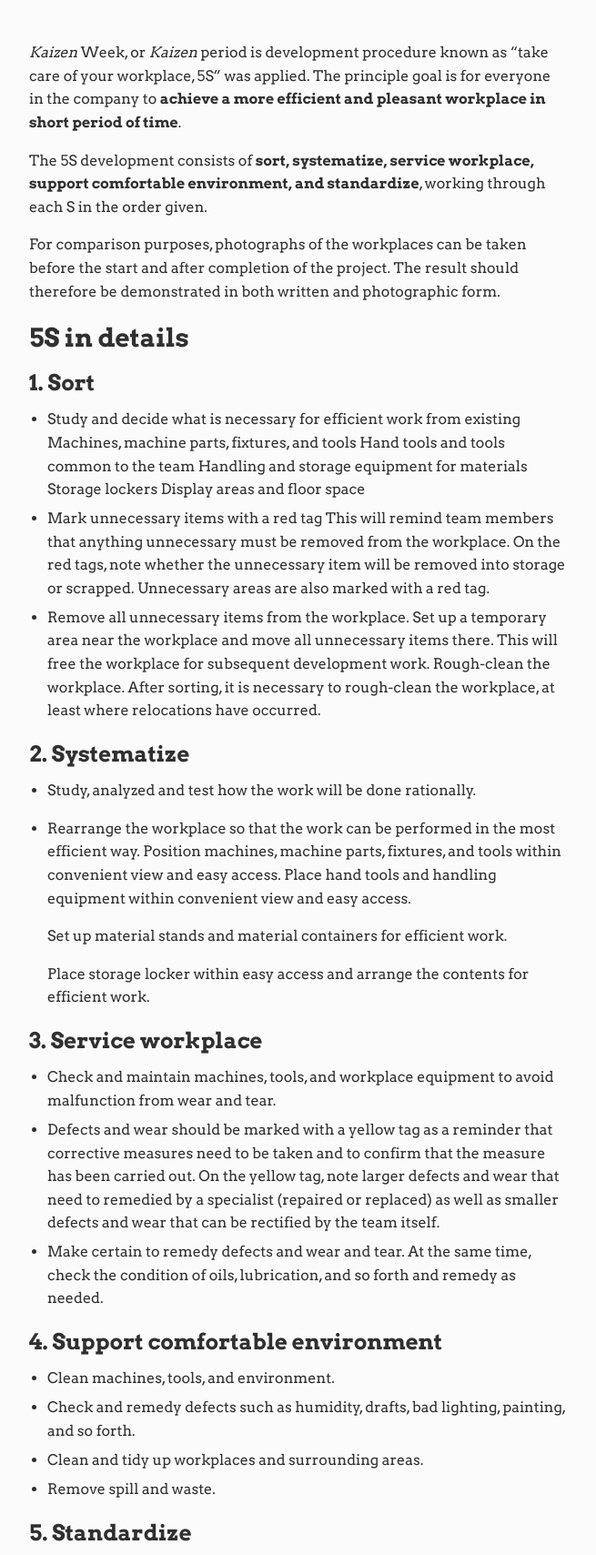
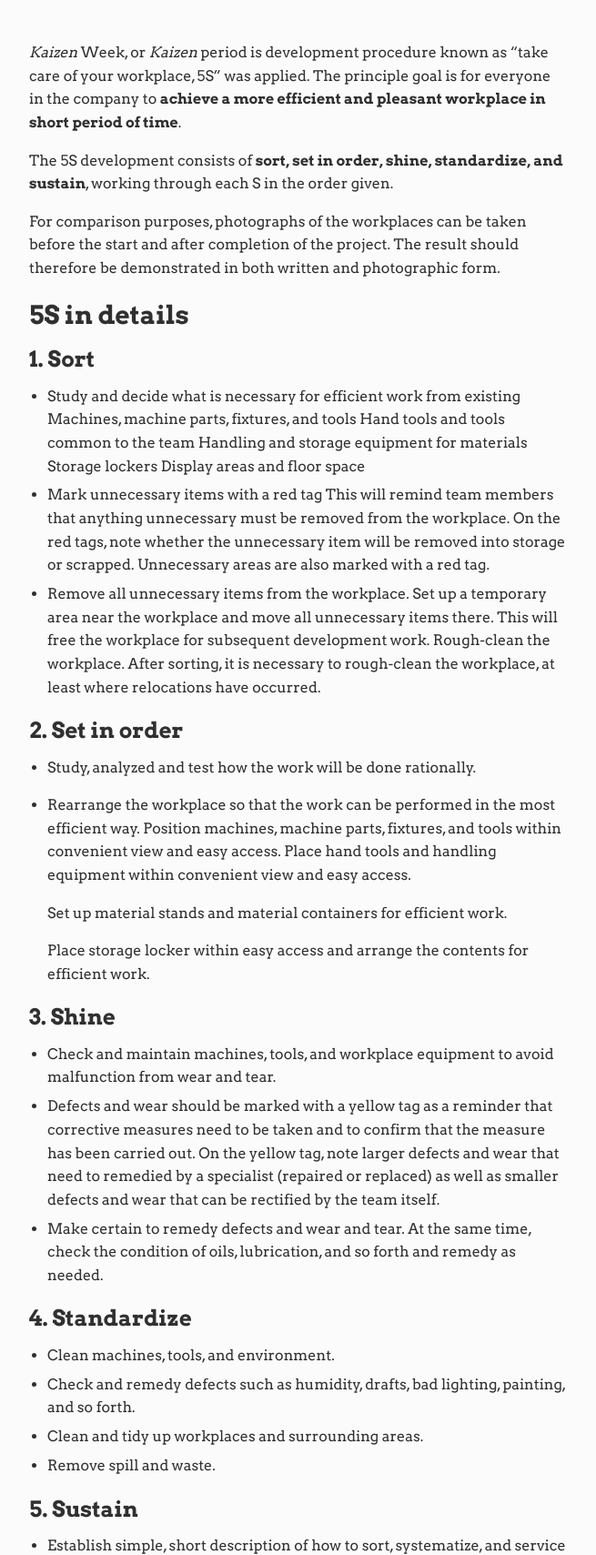
Before and after one commit to landisland/kaizen_blog, a plain HTML site: page post/take-care-of-your-workplace-5s-and-kaizen-week.-2022-08-07/index.html in a window 1280 px wide. Shown: the part 206-1915 px from the top of the page at 91% size, without its empty margins (312-967 px from the left). Drawn offline with Linux system fonts and the light colour scheme.

Commit message:
update post

```diff
--- a/index.xml
+++ b/index.xml
@@ -14,7 +14,7 @@
 
       <guid>/post/take-care-of-your-workplace-5s-and-kaizen-week.-2022-08-07/</guid>
       <description>Kaizen Week, or Kaizen period is development procedure known as &amp;ldquo;take care of your workplace, 5S&amp;rdquo; was applied. The principle goal is for everyone in the company to achieve a more efficient and pleasant workplace in short period of time.
-The 5S development consists of sort, systematize, service workplace, support comfortable environment, and standardize, working through each S in the order given.
+The 5S development consists of sort, set in order, shine, standardize, and sustain, working through each S in the order given.
 For comparison purposes, photographs of the workplaces can be taken before the start and after completion of the project.</description>
     </item>
 
--- a/post/index.xml
+++ b/post/index.xml
@@ -14,7 +14,7 @@
 
       <guid>/post/take-care-of-your-workplace-5s-and-kaizen-week.-2022-08-07/</guid>
       <description>Kaizen Week, or Kaizen period is development procedure known as &amp;ldquo;take care of your workplace, 5S&amp;rdquo; was applied. The principle goal is for everyone in the company to achieve a more efficient and pleasant workplace in short period of time.
-The 5S development consists of sort, systematize, service workplace, support comfortable environment, and standardize, working through each S in the order given.
+The 5S development consists of sort, set in order, shine, standardize, and sustain, working through each S in the order given.
 For comparison purposes, photographs of the workplaces can be taken before the start and after completion of the project.</description>
     </item>
 
--- a/post/take-care-of-your-workplace-5s-and-kaizen-week.-2022-08-07/index.html
+++ b/post/take-care-of-your-workplace-5s-and-kaizen-week.-2022-08-07/index.html
@@ -37,7 +37,7 @@
     </header>
 
     <p><em>Kaizen</em> Week, or <em>Kaizen</em> period is development procedure known as &ldquo;take care of your workplace, 5S&rdquo; was applied. The principle goal is for everyone in the company to <strong>achieve a more efficient and pleasant workplace in short period of time</strong>.</p>
-<p>The 5S development consists of <strong>sort, systematize, service workplace, support comfortable environment, and standardize</strong>, working through each S in the order given.</p>
+<p>The 5S development consists of <strong>sort, set in order, shine, standardize, and sustain</strong>, working through each S in the order given.</p>
 <p>For comparison purposes, photographs of the workplaces can be taken before the start and after completion of the project. The result should therefore be demonstrated in both written and photographic form.</p>
 <h3 id="5s-in-details">5S in details</h3>
 <h4 id="1-sort">1. Sort</h4>
@@ -55,7 +55,7 @@ On the red tags, note whether the unnecessary item will be removed into storage
 Set up a temporary area near the workplace and move all unnecessary items there. This will free the workplace for subsequent development work.
 Rough-clean the workplace. After sorting, it is necessary to rough-clean the workplace, at least where relocations have occurred.</li>
 </ul>
-<h4 id="2-systematize">2. Systematize</h4>
+<h4 id="2-set-in-order">2. Set in order</h4>
 <ul>
 <li>
 <p>Study, analyzed and test how the work will be done rationally.</p>
@@ -68,7 +68,7 @@ Place hand tools and handling equipment within convenient view and easy access.<
 <p>Place storage locker within easy access and arrange the contents for efficient work.</p>
 </li>
 </ul>
-<h4 id="3-service-workplace">3. Service workplace</h4>
+<h4 id="3-shine">3. Shine</h4>
 <ul>
 <li>Check and maintain machines, tools, and workplace equipment to avoid malfunction from wear and tear.</li>
 <li>Defects and wear should be marked with a yellow tag as a reminder that corrective measures need to be taken and to confirm that the measure has been carried out.
@@ -76,14 +76,14 @@ On the yellow tag, note larger defects and wear that need to remedied by a speci
 <li>Make certain to remedy defects and wear and tear.
 At the same time, check the condition of oils, lubrication, and so forth and remedy as needed.</li>
 </ul>
-<h4 id="4-support-comfortable-environment">4. Support comfortable environment</h4>
+<h4 id="4-standardize">4. Standardize</h4>
 <ul>
 <li>Clean machines, tools, and environment.</li>
 <li>Check and remedy defects such as humidity, drafts, bad lighting, painting, and so forth.</li>
 <li>Clean and tidy up workplaces and surrounding areas.</li>
 <li>Remove spill and waste.</li>
 </ul>
-<h4 id="5-standardize">5. Standardize</h4>
+<h4 id="5-sustain">5. Sustain</h4>
 <ul>
 <li>Establish simple, short description of how to sort, systematize, and service the workplace.</li>
 </ul>
@@ -121,7 +121,7 @@ At the same time, check the condition of oils, lubrication, and so forth and rem
 
         </span>
 
-        <!-- Build date: Sun, 07 Aug 2022 11:12:17 CDT -->
+        <!-- Build date: Mon, 05 Sep 2022 11:05:22 EDT -->
       </footer>
     </div>
 
```
Also changed, not shown: index.html (+1 -1 lines), post/a-simple-review-of-continuous-improvement-kaizen-2022-07-13/index.html (+1 -1 lines), post/job_career_life_principles-2022-07-20/index.html (+1 -1 lines), post/material-handling-equipmentdate-2022-07-28/index.html (+1 -1 lines), post/the-10-principles-of-material-handling-2022-07-28/index.html (+1 -1 lines).
